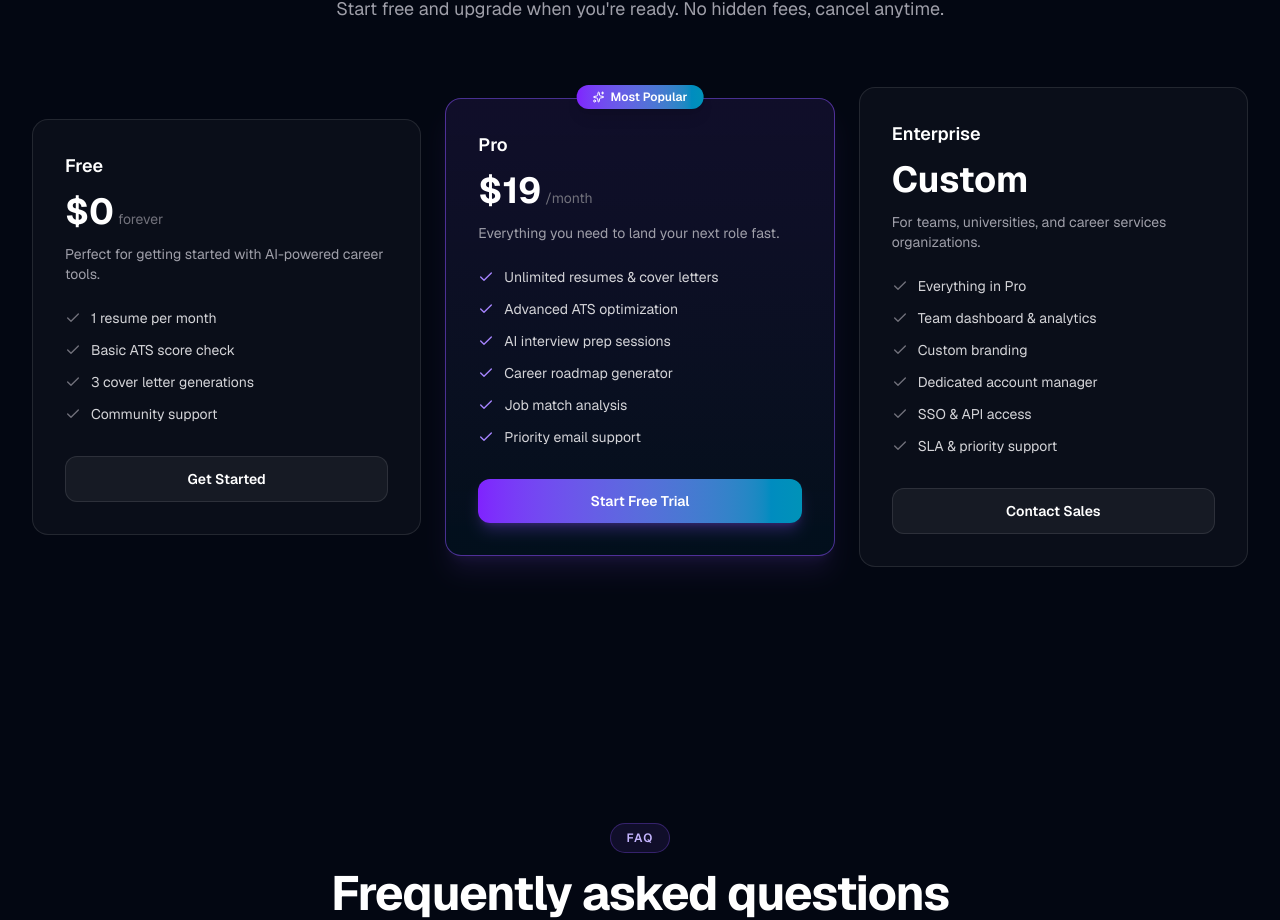
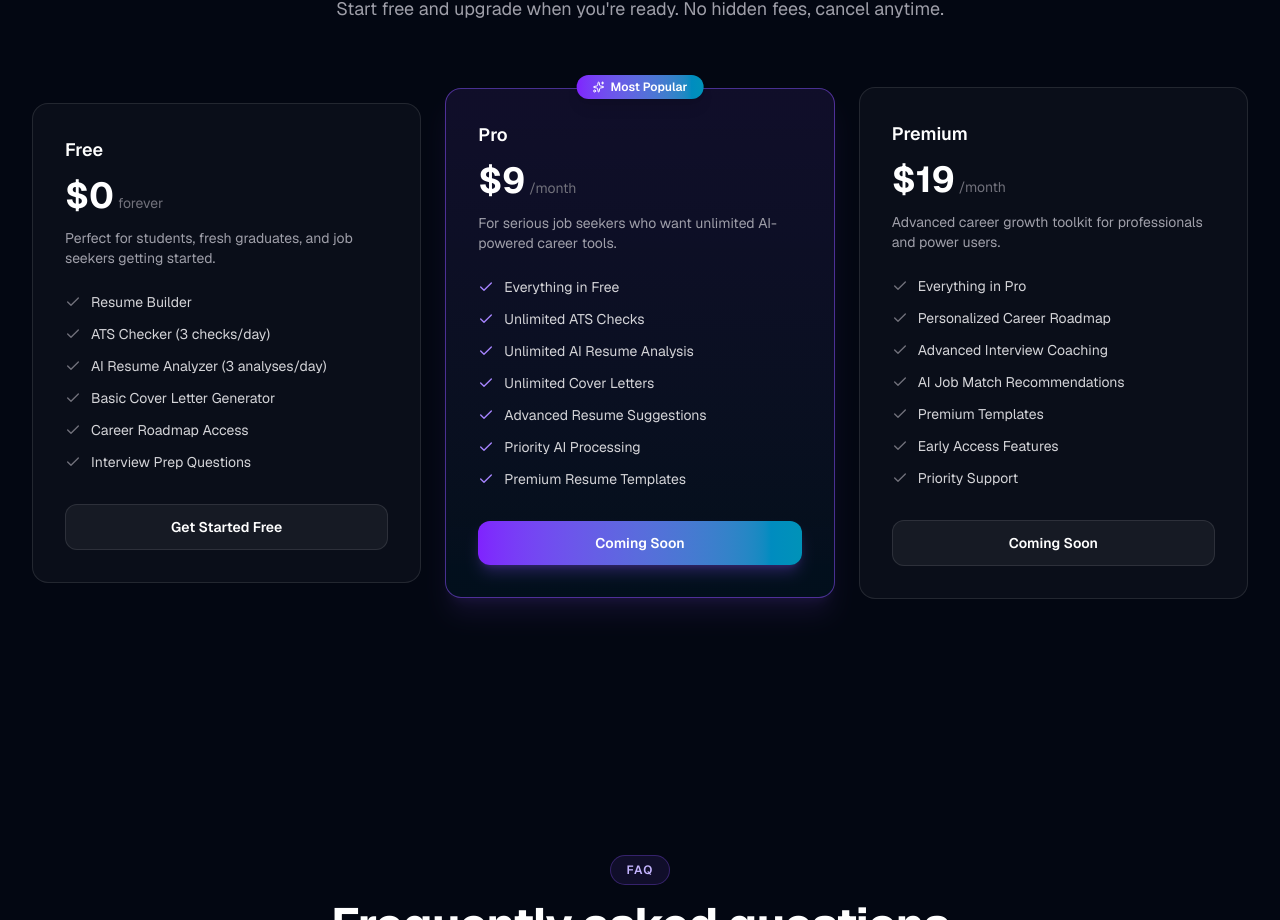
Before and after one commit to legendrajput222/careercopilot-ai, a Next.js app: page / in a window 1280 px wide. Shown: the part 3680-4600 px from the top of the page. Built offline with nearby package versions, Linux system fonts and the light colour scheme.

Commit message:
Updated pricing plans and CTA buttons

```diff
--- a/components/landing/Pricing.tsx
+++ b/components/landing/Pricing.tsx
@@ -9,46 +9,55 @@ const plans = [
     name: "Free",
     price: "$0",
     period: "forever",
-    description: "Perfect for getting started with AI-powered career tools.",
+    description:
+      "Perfect for students, fresh graduates, and job seekers getting started.",
     features: [
-      "1 resume per month",
-      "Basic ATS score check",
-      "3 cover letter generations",
-      "Community support",
+      "Resume Builder",
+      "ATS Checker (3 checks/day)",
+      "AI Resume Analyzer (3 analyses/day)",
+      "Basic Cover Letter Generator",
+      "Career Roadmap Access",
+      "Interview Prep Questions",
     ],
-    cta: "Get Started",
+    cta: "Get Started Free",
     highlighted: false,
   },
+
   {
     name: "Pro",
+    price: "$9",
+    period: "/month",
+    description:
+      "For serious job seekers who want unlimited AI-powered career tools.",
+    features: [
+      "Everything in Free",
+      "Unlimited ATS Checks",
+      "Unlimited AI Resume Analysis",
+      "Unlimited Cover Letters",
+      "Advanced Resume Suggestions",
+      "Priority AI Processing",
+      "Premium Resume Templates",
+    ],
+    cta: "Coming Soon",
+    highlighted: true,
+  },
+
+  {
+    name: "Premium",
     price: "$19",
     period: "/month",
-    description: "Everything you need to land your next role fast.",
-    features: [
-      "Unlimited resumes & cover letters",
-      "Advanced ATS optimization",
-      "AI interview prep sessions",
-      "Career roadmap generator",
-      "Job match analysis",
-      "Priority email support",
-    ],
-    cta: "Start Free Trial",
-    highlighted: true,
-  },
-  {
-    name: "Enterprise",
-    price: "Custom",
-    period: "",
-    description: "For teams, universities, and career services organizations.",
+    description:
+      "Advanced career growth toolkit for professionals and power users.",
     features: [
       "Everything in Pro",
-      "Team dashboard & analytics",
-      "Custom branding",
-      "Dedicated account manager",
-      "SSO & API access",
-      "SLA & priority support",
+      "Personalized Career Roadmap",
+      "Advanced Interview Coaching",
+      "AI Job Match Recommendations",
+      "Premium Templates",
+      "Early Access Features",
+      "Priority Support",
     ],
-    cta: "Contact Sales",
+    cta: "Coming Soon",
     highlighted: false,
   },
 ];
@@ -109,7 +118,7 @@ export function Pricing() {
                 </ul>
 
                 <a
-                  href="#cta"
+                  href={plan.name === "Free" ? "/signup" : "#"}
                   className={`block rounded-xl py-3 text-center text-sm font-semibold transition-all ${
                     plan.highlighted
                       ? "bg-gradient-to-r from-violet-600 to-cyan-600 text-white shadow-lg shadow-violet-500/25 hover:brightness-110"
```
